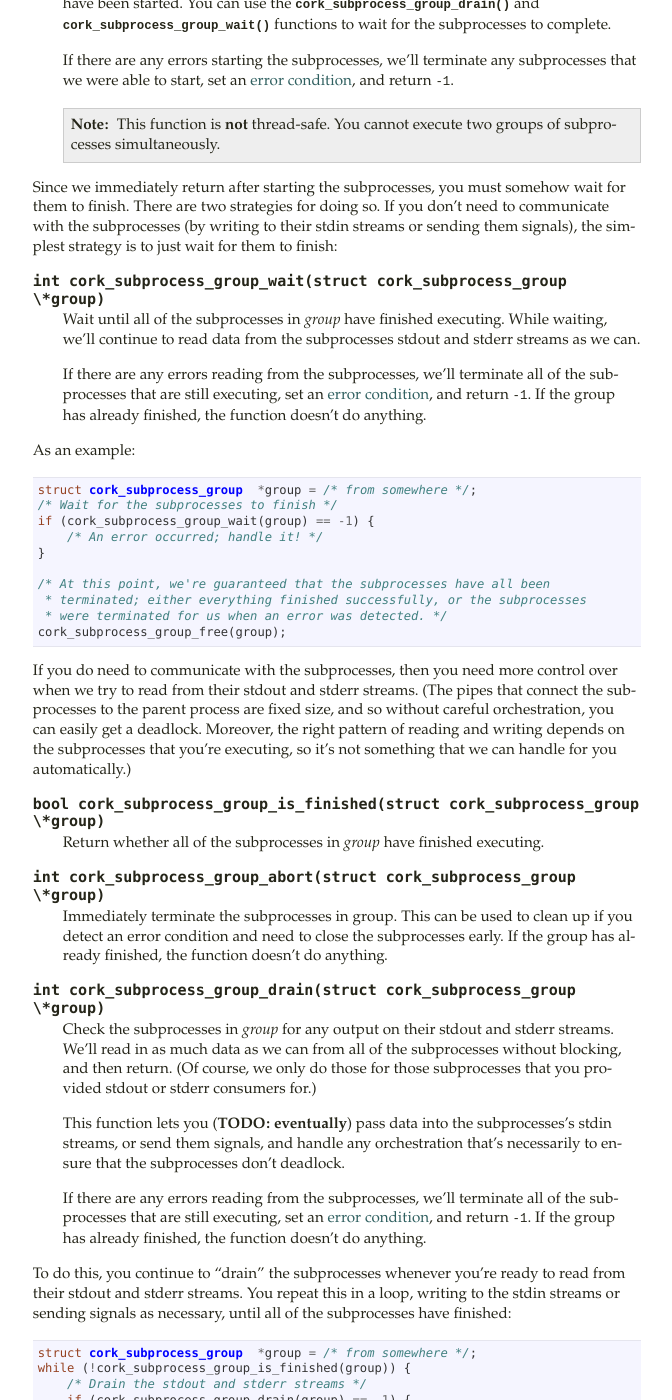
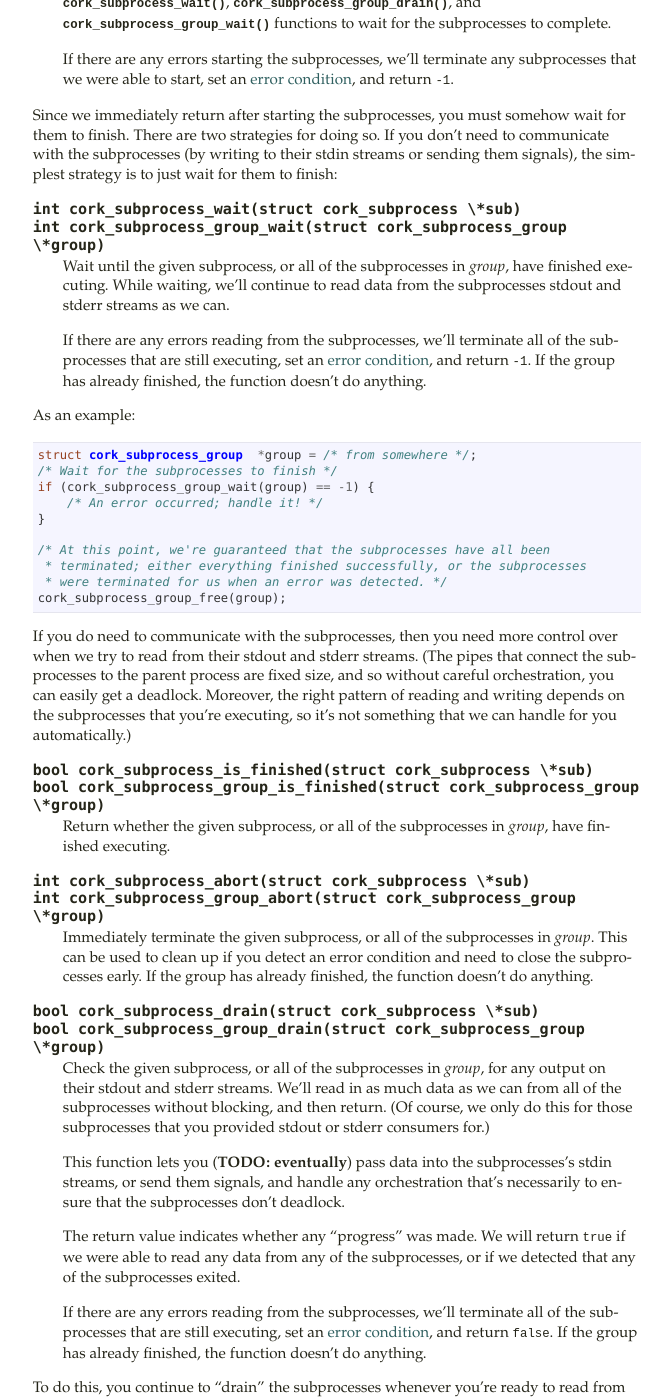
Before and after one commit to dcreager/libcork, a Sphinx documentation site: the page built from docs/subprocess.rst, in a window 1280 px wide and 1400 px high, scrolled down 1567 px. Shown: the whole window, without its empty margins (316-988 px from the left). Built offline with Sphinx 7.4.7, drawn with Linux system fonts in a browser that asks for light colours; pages that are not in the unit, such as notebooks, are missing from menus; the version number could not be read and is left out; some of the changed text lies outside the part shown.

Commit message:
Thread-safe subprocesses
The `cork_subprocess` functions now work with multiple threads.  You can
also more easily run a single subprocess; you don't need to create a
one-element subprocess group any more.

The new implementation is also much simpler; before, we were using a
select loop in `cork_subprocess_wait` to sleep until there was something
interesting to do.  We also explicitly handled the `SIGCHLD` signal to
reap any processes that just finished.  We now use a more naive busy
loop; each call to `cork_subprocress_drain` tries to read data from the
subprocess's stdout and stderr streams, and then checks if the
subprocess has exited, both in a non-blocking fashion.  There is then a
busy loop in `cork_subprocess_wait` that drains the subprocess
repeatedly until it's finished.  We use the “hybrid yield strategy” from
[1] to make sure that we don't consume too much CPU if the subprocess
is long running and doesn't produce any output.

[1] http://www.1024cores.net/home/lock-free-algorithms/tricks/spinning

```diff
--- a/docs/subprocess.rst
+++ b/docs/subprocess.rst
@@ -59,10 +59,8 @@ processes.
    :c:member:`~cork_thread_body.run` method.
 
 
-The functions for executing subprocesses actually work on a *group* of
-subprocesses.  This lets you start up several subprocesses at the same time, and
-wait for them all to finish.  If you only want to execute one subprocess, that's
-fine; just make a group containing one subprocess.
+You can also create *groups* of subprocesses.  This lets you start up several
+subprocesses at the same time, and wait for them all to finish.
 
 .. type:: struct cork_subprocess_group
 
@@ -87,13 +85,15 @@ fine; just make a group containing one subprocess.
    subprocess; you should not try to free it yourself.
 
 
-Once you've created your group of subprocesses, you can start them executing:
+Once you've created your subprocesses, you can start them executing:
 
-.. function:: int cork_subprocess_group_start(struct cork_subprocess_group \*group)
+.. function:: int cork_subprocess_start(struct cork_subprocess \*sub)
+              int cork_subprocess_group_start(struct cork_subprocess_group \*group)
 
-   Execute all of the subprocesses in *group*.  We immediately return once the
-   processes have been started.  You can use the
-   :c:func:`cork_subprocess_group_drain` and
+   Execute the given subprocess, or all of the subprocesses in *group*.  We
+   immediately return once the processes have been started.  You can use the
+   :c:func:`cork_subprocess_drain`, :c:func:`cork_subprocess_wait`,
+   :c:func:`cork_subprocess_group_drain`, and
    :c:func:`cork_subprocess_group_wait` functions to wait for the subprocesses
    to complete.
 
@@ -101,22 +101,18 @@ Once you've created your group of subprocesses, you can start them executing:
    subprocesses that we were able to start, set an :ref:`error condition
    <errors>`, and return ``-1``.
 
-   .. note::
-
-      This function is **not** thread-safe.  You cannot execute two groups of
-      subprocesses simultaneously.
-
 
 Since we immediately return after starting the subprocesses, you must somehow
 wait for them to finish.  There are two strategies for doing so.  If you don't
 need to communicate with the subprocesses (by writing to their stdin streams or
 sending them signals), the simplest strategy is to just wait for them to finish:
 
-.. function:: int cork_subprocess_group_wait(struct cork_subprocess_group \*group)
+.. function:: int cork_subprocess_wait(struct cork_subprocess \*sub)
+              int cork_subprocess_group_wait(struct cork_subprocess_group \*group)
 
-   Wait until all of the subprocesses in *group* have finished executing.  While
-   waiting, we'll continue to read data from the subprocesses stdout and stderr
-   streams as we can.
+   Wait until the given subprocess, or all of the subprocesses in *group*, have
+   finished executing.  While waiting, we'll continue to read data from the
+   subprocesses stdout and stderr streams as we can.
 
    If there are any errors reading from the subprocesses, we'll terminate all of
    the subprocesses that are still executing, set an :ref:`error condition
@@ -144,31 +140,41 @@ careful orchestration, you can easily get a deadlock.  Moreover, the right
 pattern of reading and writing depends on the subprocesses that you're
 executing, so it's not something that we can handle for you automatically.)
 
-.. function:: bool cork_subprocess_group_is_finished(struct cork_subprocess_group \*group)
+.. function:: bool cork_subprocess_is_finished(struct cork_subprocess \*sub)
+              bool cork_subprocess_group_is_finished(struct cork_subprocess_group \*group)
 
-   Return whether all of the subprocesses in *group* have finished executing.
+   Return whether the given subprocess, or all of the subprocesses in *group*,
+   have finished executing.
 
-.. function:: int cork_subprocess_group_abort(struct cork_subprocess_group \*group)
+.. function:: int cork_subprocess_abort(struct cork_subprocess \*sub)
+              int cork_subprocess_group_abort(struct cork_subprocess_group \*group)
 
-   Immediately terminate the subprocesses in group.  This can be used to clean
-   up if you detect an error condition and need to close the subprocesses early.
-   If the group has already finished, the function doesn't do anything.
+   Immediately terminate the given subprocess, or all of the subprocesses in
+   *group*.  This can be used to clean up if you detect an error condition and
+   need to close the subprocesses early.  If the group has already finished, the
+   function doesn't do anything.
 
-.. function:: int cork_subprocess_group_drain(struct cork_subprocess_group \*group)
+.. function:: bool cork_subprocess_drain(struct cork_subprocess \*sub)
+              bool cork_subprocess_group_drain(struct cork_subprocess_group \*group)
 
-   Check the subprocesses in *group* for any output on their stdout and stderr
-   streams.  We'll read in as much data as we can from all of the subprocesses
-   without blocking, and then return.  (Of course, we only do those for those
-   subprocesses that you provided stdout or stderr consumers for.)
+   Check the given subprocess, or all of the subprocesses in *group*, for any
+   output on their stdout and stderr streams.  We'll read in as much data as we
+   can from all of the subprocesses without blocking, and then return.  (Of
+   course, we only do this for those subprocesses that you provided stdout or
+   stderr consumers for.)
 
    This function lets you (**TODO: eventually**) pass data into the
    subprocesses's stdin streams, or send them signals, and handle any
    orchestration that's necessarily to ensure that the subprocesses don't
    deadlock.
 
+   The return value indicates whether any "progress" was made.  We will return
+   ``true`` if we were able to read any data from any of the subprocesses, or if
+   we detected that any of the subprocesses exited.
+
    If there are any errors reading from the subprocesses, we'll terminate all of
    the subprocesses that are still executing, set an :ref:`error condition
-   <errors>`, and return ``-1``.  If the group has already finished, the
+   <errors>`, and return ``false``.  If the group has already finished, the
    function doesn't do anything.
 
 To do this, you continue to "drain" the subprocesses whenever you're ready to
```
Also changed, not shown: 2 other files.
